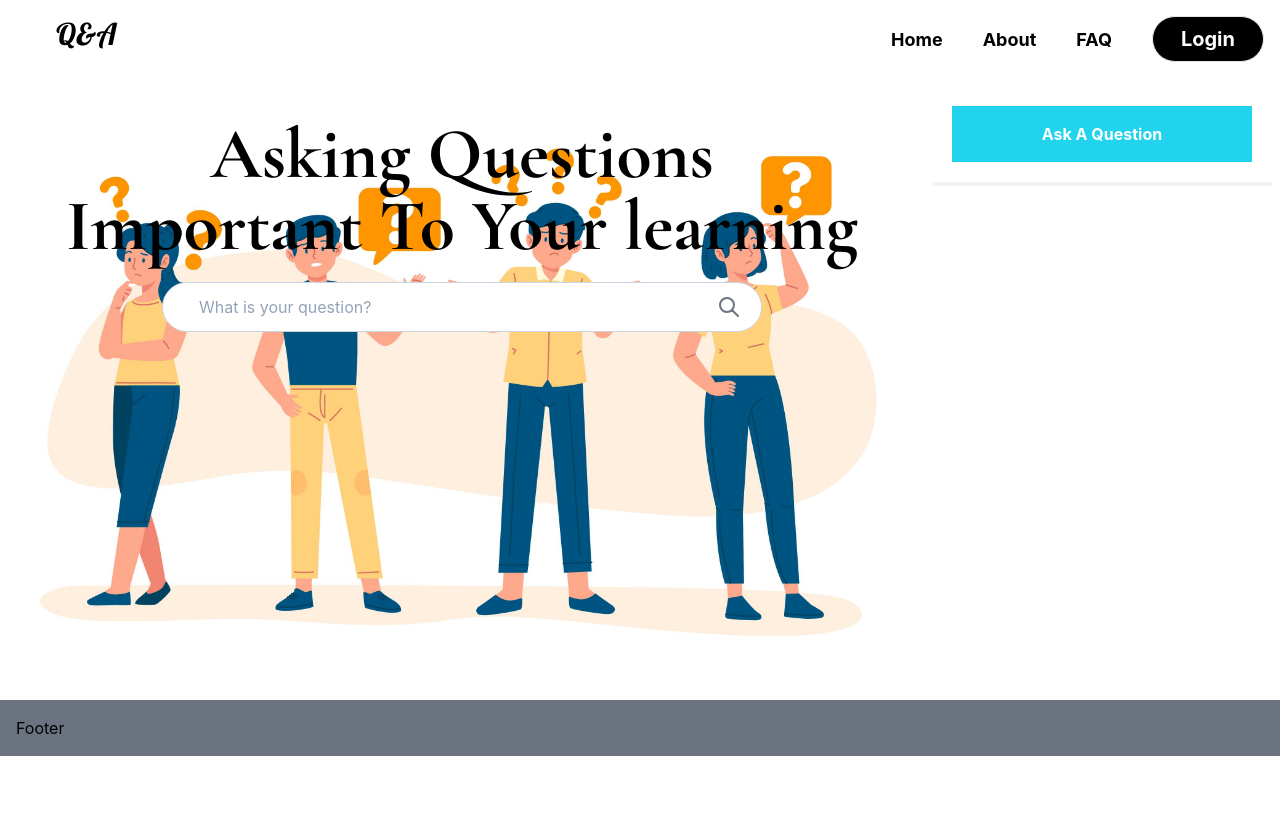
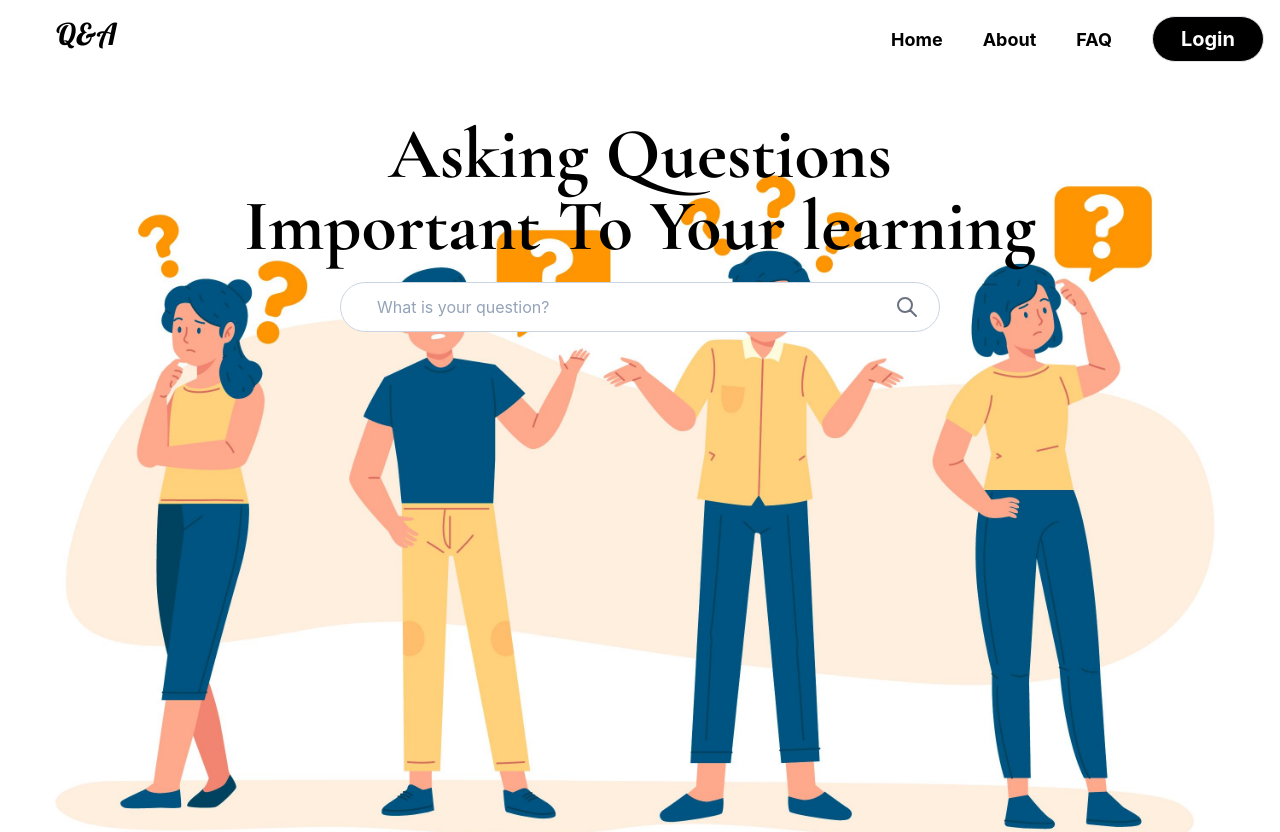
Before and after one commit to adityaKrModak/Q-A, a Next.js app: page / in a window 1280 px wide. Shown: the top 832 px of the page. Before the commit the page ends 800 px from the top, so only its background shows below. Built offline with nearby package versions, Linux system fonts and the light colour scheme.

Commit message:
fix: Ask A Question leak in home page

```diff
--- a/components/Layout/index.tsx
+++ b/components/Layout/index.tsx
@@ -21,13 +21,18 @@ const Layout: React.FC<props> = ({ sidebar = true, children }) => {
           <div id="main" className="">
             {children}
           </div>
-          <div id="rightBar" className="bg-white m-2 invisible md:visible">
-            <div id="askQuestion" className=" border-slate-100 border-b-4 p-5 ">
-              <button className="bg-cyan-400 text-white p-4 font-bold lg:w-[300px]">
-                Ask A Question
-              </button>
+          {sidebar && (
+            <div id="rightBar" className="bg-white m-2 invisible md:visible">
+              <div
+                id="askQuestion"
+                className=" border-slate-100 border-b-4 p-5 "
+              >
+                <button className="bg-cyan-400 text-white p-4 font-bold lg:w-[300px]">
+                  Ask A Question
+                </button>
+              </div>
             </div>
-          </div>
+          )}
         </div>
       </div>
       <Footer />
--- a/components/QuestionLayout/index.tsx
+++ b/components/QuestionLayout/index.tsx
@@ -31,7 +31,7 @@ function QuestionLayout({
   return (
     <div className="flex border-solid border-gray-50 border  m-3 bg-white max-w-[800px] h-[500px]">
       <div className="m-2 md:m-4 space-y-28 ">
-        <div className="border-4 border-cyan-400 rounded-full p-1 max-h-[80px] max-w-[222px] hover:border-black">
+        <div className="border-4 border-cyan-400 rounded-full p-1  hover:border-black">
           <Image
             id="profilePic"
             src="/profile.png"
```
